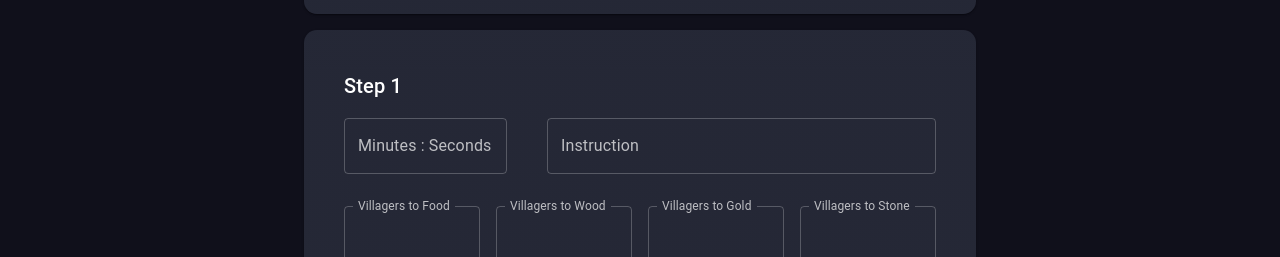
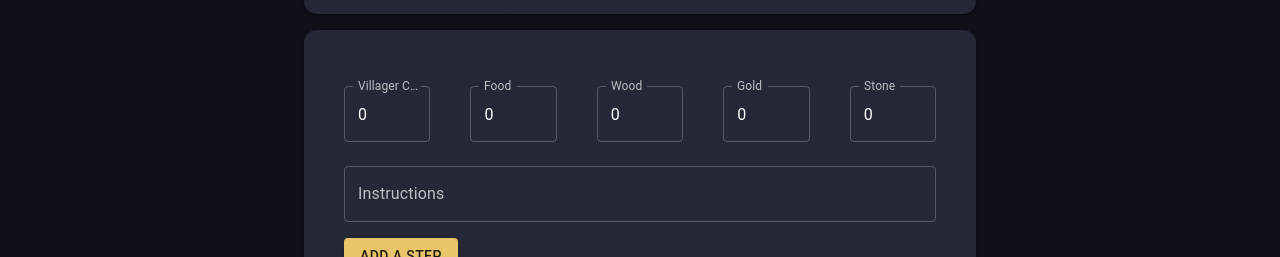
Before and after one commit to CydoEntis/age-of-empires-build-orders-client, a React (Vite) app: page /build/create in a window 1280 px wide. Shown: the part 695-952 px from the top of the page. Built offline with nearby package versions, Linux system fonts and the light colour scheme; no server answers.

Commit message:
broke out step into its own form component

```diff
--- a/src/components/form/FormDropdown.tsx
+++ b/src/components/form/FormDropdown.tsx
@@ -16,7 +16,6 @@ interface DropdownOption {
 type DropdownProps = {
   name: string;
   control: any;
-  defaultValue: string;
   label: string;
   options: DropdownOption[];
 };
@@ -24,7 +23,6 @@ type DropdownProps = {
 function FromDropdown({
   name,
   control,
-  defaultValue,
   label,
   options,
 }: DropdownProps) {
@@ -35,18 +33,17 @@ function FromDropdown({
       render={({ field: { onChange, value } }) => (
         <TextField
           select
-          defaultValue={defaultValue}
+          defaultValue=""
           fullWidth
-          id="buildType"
           label={label}
-          name="buildType"
+          name={name}
           variant="outlined"
           autoFocus
           onChange={onChange}
-          value={value}
+          value={value || ""}
         >
           {options.map((option: any) => (
-            <MenuItem key={option.value} value={option.value}>
+            <MenuItem key={option.value} value={option.value} defaultValue="">
               {option.label}
             </MenuItem>
           ))}
--- a/src/components/form/FormInput.tsx
+++ b/src/components/form/FormInput.tsx
@@ -7,7 +7,7 @@ type Props = {
   name: string;
   label: string;
   control: any;
-  type: "text" | "password" | "email";
+  type: "text" | "password" | "email" | "number";
   variant: "standard" | "outlined" | "filled" | undefined;
 };
 
--- a/src/features/create-build/BuildForm.tsx
+++ b/src/features/create-build/BuildForm.tsx
@@ -51,6 +51,12 @@ export enum BuildType {
   FAST_CASTLE = "FAST_CASTLE",
   TIMING_ATTACK = "TIMING_ATTACK",
 }
+
+
+const civilizationEnums = ["ABBASID_DYNASTY", "CHINESE", "DELHI_SULTANTE", "ENGLISH", "FRENCH", "HOLY_ROMAN_EMPIRE", "MALIANS", "OTTOMANS","RUS"] as const;
+const difficultyEnums = ["EASY", "MEDIUM", "HARD"] as const;
+const mapTypeEnums = ["OPEN", "CLOSED", "HYBRID", "WATER",] as const;
+const buildTypeEnums = ["CHEESE", "DEFENSIVE", "ECONOMIC", "FAST_CASTLE", "TIMING_ATTACK"] as const;
 
 const civilizations = [
   {
@@ -165,57 +171,29 @@ const defaultBuildValues: BuildWithSteps = {
   steps: [],
 };
 
-const defaultStepValues: Step = {
-  time: "",
-  description: "",
-  food: 0,
-  wood: 0,
-  gold: 0,
-  stone: 0,
-};
-
 function BuildForm({}: Props) {
-  const [steps, setSteps] = useState([<BuildStep stepNumber={1} key={0} />]);
+  const [steps, setSteps] = useState([<BuildStep key={0} />]);
 
   function handleAddStep() {
-    setSteps(
-      steps.concat(
-        <BuildStep stepNumber={steps.length + 1} key={steps.length} />
-      )
-    );
+    setSteps(steps.concat(<BuildStep key={steps.length} />));
   }
 
   const buildSchema: ZodType<Build> = z.object({
     name: z.string().min(5).max(20),
     description: z.string().min(10).max(50),
-    civilization: z.nativeEnum(Civilization),
-    difficulty: z.nativeEnum(Difficulty),
-    mapType: z.nativeEnum(MapType),
-    buildType: z.nativeEnum(BuildType),
+    civilization: z.enum(civilizationEnums),
+    difficulty: z.enum(difficultyEnums),
+    mapType: z.enum(mapTypeEnums),
+    buildType: z.enum(buildTypeEnums),
     createdBy: z.string(),
     createdAt: z.string(),
     updatedAt: z.string(),
   });
 
-  const stepSchema: ZodType<Step> = z.object({
-    time: z.string().min(0),
-    description: z.string().min(10).max(50),
-    food: z.number().min(0).max(200),
-    wood: z.number().min(0).max(200),
-    gold: z.number().min(0).max(200),
-    stone: z.number().min(0).max(200),
-  });
-
-  const { handleSubmit: handleBuildSubmit, control: buildControl } =
+  const { handleSubmit, control } =
     useForm<BuildWithSteps>({
       defaultValues: defaultBuildValues,
       resolver: zodResolver(buildSchema),
-    });
-
-  const { handleSubmit: handleStepSubmit, control: stepControl } =
-    useForm<Step>({
-      defaultValues: defaultStepValues,
-      resolver: zodResolver(stepSchema),
     });
 
   function onSubmit(data: Build) {
@@ -229,9 +207,9 @@ function BuildForm({}: Props) {
     });
   }, [steps]);
 
-// TODO: Move out add step into seperate component
-// TODO: Validate step on adding of new step.
-// TODO: Add remove button to each step
+  // TODO: Move out add step into seperate component
+  // TODO: Validate step on adding of new step.
+  // TODO: Add remove button to each step
 
   return (
     <Box
@@ -259,7 +237,7 @@ function BuildForm({}: Props) {
           id="buildName"
           name="name"
           label="Build Name"
-          control={buildControl}
+          control={control}
           type="text"
           variant="outlined"
         />
@@ -284,15 +262,13 @@ function BuildForm({}: Props) {
         >
           <FromDropdown
             name="civilization"
-            control={buildControl}
-            defaultValue="ABBASID_DYNASTY"
+            control={control}
             label="Select a Civilization"
             options={civilizations}
           />
           <FromDropdown
             name="difficulty"
-            control={buildControl}
-            defaultValue="EASY"
+            control={control}
             label="Select a Difficulty"
             options={difficulties}
           />
@@ -306,15 +282,13 @@ function BuildForm({}: Props) {
         >
           <FromDropdown
             name="mapType"
-            control={buildControl}
-            defaultValue="OPEN"
+            control={control}
             label="Select a Map Type"
             options={mapTypes}
           />
           <FromDropdown
             name="buildType"
-            control={buildControl}
-            defaultValue="ECONOMIC"
+            control={control}
             label="Select a Build Type"
             options={buildTypes}
           />
@@ -325,20 +299,6 @@ function BuildForm({}: Props) {
       </Box>
       {steps}
       <Box width={3 / 5}>
-        <Button
-          type="button"
-          variant="contained"
-          sx={{
-            justifyContent: "flex-start",
-            alignItems: "flex-start",
-            display: "block",
-            mt: 1,
-            mb: 1,
-          }}
-          onClick={handleAddStep}
-        >
-          Add a Step
-        </Button>
         <Button
           type="submit"
           variant="contained"
--- a/src/features/create-build/BuildStep.tsx
+++ b/src/features/create-build/BuildStep.tsx
@@ -1,89 +1,116 @@
-import { Box, Paper, Stack, TextField, Typography } from "@mui/material";
+import { Box, Button, Paper, Stack, TextField } from "@mui/material";
 import { MobileTimePicker } from "@mui/x-date-pickers";
 import React from "react";
+import { ZodType, z } from "zod";
+import { Step } from "../../store/slices/buildSlice";
+import { zodResolver } from "@hookform/resolvers/zod";
+import { useForm } from "react-hook-form";
+import FormInput from "../../components/form/FormInput";
 
-type Props = {
-  stepNumber: number;
+const defaultStepValues: Step = {
+  villagerCount: 0,
+  instruction: "",
+  food: 0,
+  wood: 0,
+  gold: 0,
+  stone: 0,
 };
 
-function BuildStep({ stepNumber }: Props) {
+function BuildStep() {
+  const stepSchema: ZodType<Step> = z.object({
+    villagerCount: z.number().min(0).max(200).nonnegative(),
+    instruction: z.string().min(10).max(50),
+    food: z.number().min(0).max(200).nonnegative(),
+    wood: z.number().min(0).max(200).nonnegative(),
+    gold: z.number().min(0).max(200).nonnegative(),
+    stone: z.number().min(0).max(200).nonnegative(),
+  });
+
+  const { handleSubmit, control } = useForm<Step>({
+    defaultValues: defaultStepValues,
+    resolver: zodResolver(stepSchema),
+  });
+
+  function submitForm(data: Step) {
+    console.log(data)
+  }
+
   return (
     <Box
       width={3 / 5}
       component={Paper}
       sx={{
-        // background: "#FEFEFF",
         maxHeight: "1200px",
         borderRadius: ".8rem",
       }}
       my={2}
       p={5}
     >
-      <Typography variant="h6">Step {stepNumber}</Typography>
-      <Stack direction="row" spacing={5} py={2}>
-        <MobileTimePicker
-          label={"Minutes : Seconds"}
-          views={["minutes", "seconds"]}
-          format="mm:ss"
-          sx={{}}
+      <form onSubmit={handleSubmit(submitForm)}>
+        <Stack direction="row" gap={5}>
+          <FormInput
+            id="villagerCount"
+            name="villagerCount"
+            label="Villager Count"
+            control={control}
+            type="number"
+            variant="outlined"
+          />
+          <FormInput
+            id="food"
+            name="food"
+            label="Food"
+            control={control}
+            type="number"
+            variant="outlined"
+          />
+          <FormInput
+            id="wood"
+            name="wood"
+            label="Wood"
+            control={control}
+            type="number"
+            variant="outlined"
+          />
+          <FormInput
+            id="gold"
+            name="gold"
+            label="Gold"
+            control={control}
+            type="number"
+            variant="outlined"
+          />
+          <FormInput
+            id="stone"
+            name="stone"
+            label="Stone"
+            control={control}
+            type="number"
+            variant="outlined"
+          />
+        </Stack>
+        <FormInput
+          id="instruction"
+          name="instruction"
+          label="Instructions"
+          control={control}
+          type="text"
+          variant="outlined"
         />
-        <TextField
-          fullWidth
-          id="instruction"
-          label="Instruction"
-          name="instruction"
-          variant="outlined"
-          autoFocus
-          sx={{}}
-          onChange={(e) => console.log(e.target.value)}
-        />
-      </Stack>
-      <Stack direction="row" spacing={2} py={2} justifyContent="space-between">
-        <TextField
-          id="food"
-          label="Villagers to Food"
-          type="number"
-          InputLabelProps={{
-            shrink: true,
+        <Button
+          type="button"
+          variant="contained"
+          sx={{
+            justifyContent: "flex-start",
+            alignItems: "flex-start",
+            display: "block",
+            mt: 1,
+            mb: 1,
           }}
-          variant="outlined"
-          sx={{}}
-          onChange={(e) => console.log(e.target.value)}
-        />
-        <TextField
-          id="wood"
-          label="Villagers to Wood"
-          type="number"
-          InputLabelProps={{
-            shrink: true,
-          }}
-          variant="outlined"
-          sx={{}}
-          onChange={(e) => console.log(e.target.value)}
-        />
-        <TextField
-          id="gold"
-          label="Villagers to Gold"
-          type="number"
-          InputLabelProps={{
-            shrink: true,
-          }}
-          variant="outlined"
-          sx={{}}
-          onChange={(e) => console.log(e.target.value)}
-        />
-        <TextField
-          id="stone"
-          label="Villagers to Stone"
-          type="number"
-          InputLabelProps={{
-            shrink: true,
-          }}
-          variant="outlined"
-          sx={{}}
-          onChange={(e) => console.log(e.target.value)}
-        />
-      </Stack>
+        >
+          Add a Step
+        </Button>
+      </form>
     </Box>
   );
 }
--- a/src/store/slices/buildSlice.ts
+++ b/src/store/slices/buildSlice.ts
@@ -15,30 +15,29 @@ export interface Build {
     | "MALIANS"
     | "MONGOLS"
     | "OTTOMANS"
-    | "RUS"
-    | null;
-  difficulty: "EASY" | "MEDIUM" | "HARD" | null;
-  mapType: "OPEN" | "CLOSED" | "HYBRID" | "WATER" | null;
+    | "RUS";
+
+  difficulty: "EASY" | "MEDIUM" | "HARD";
+  mapType: "OPEN" | "CLOSED" | "HYBRID" | "WATER";
   buildType:
     | "CHEESE"
     | "DEFENSIVE"
     | "ECONOMIC"
     | "FAST_CASTLE"
-    | "TIMING_ATTACK"
-    | null;
+    | "TIMING_ATTACK";
   createdBy: string;
   createdAt: string;
   updatedAt: string;
 }
 
 export interface BuildWithSteps extends Build {
-  steps: Step[]
+  steps: Step[];
 }
 
 export interface Step {
   id?: string;
-  time: string;
-  description: string;
+  villagerCount: number;
+  instruction: string;
   food: number;
   wood: number;
   gold: number;
```
